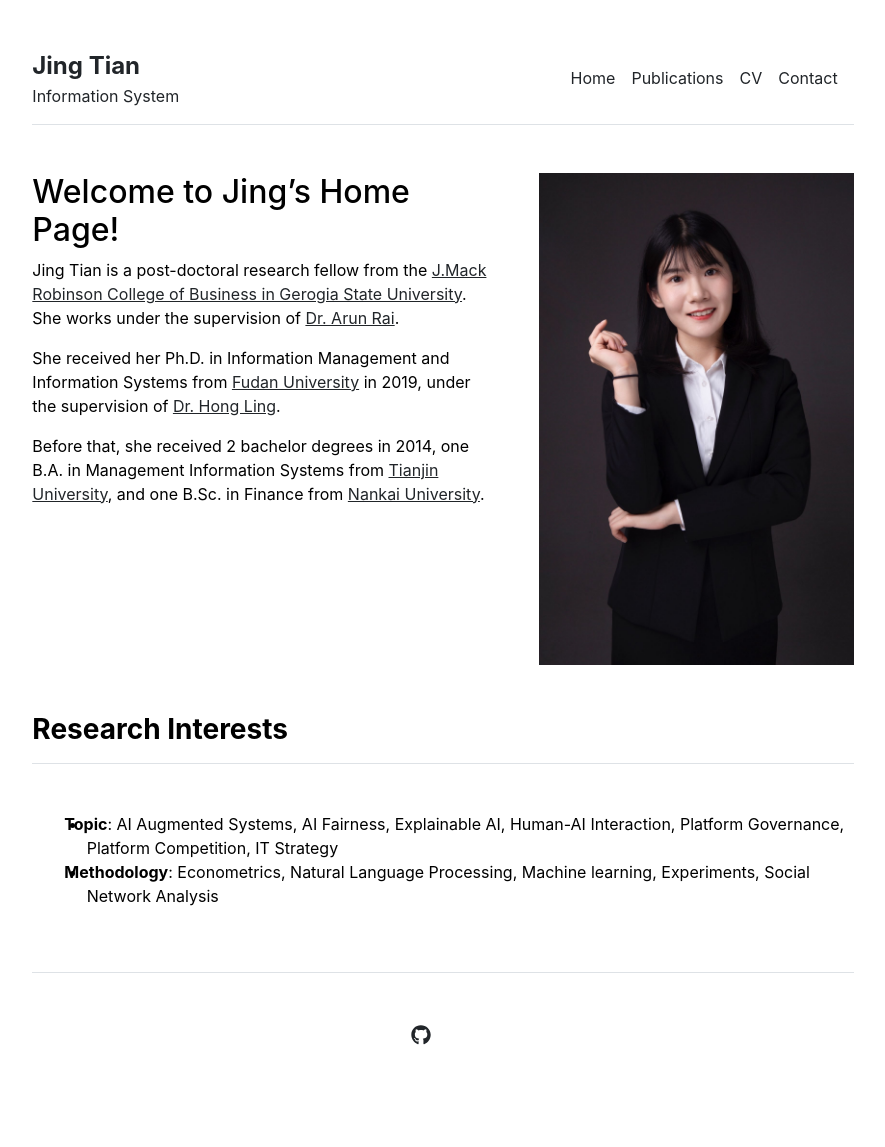
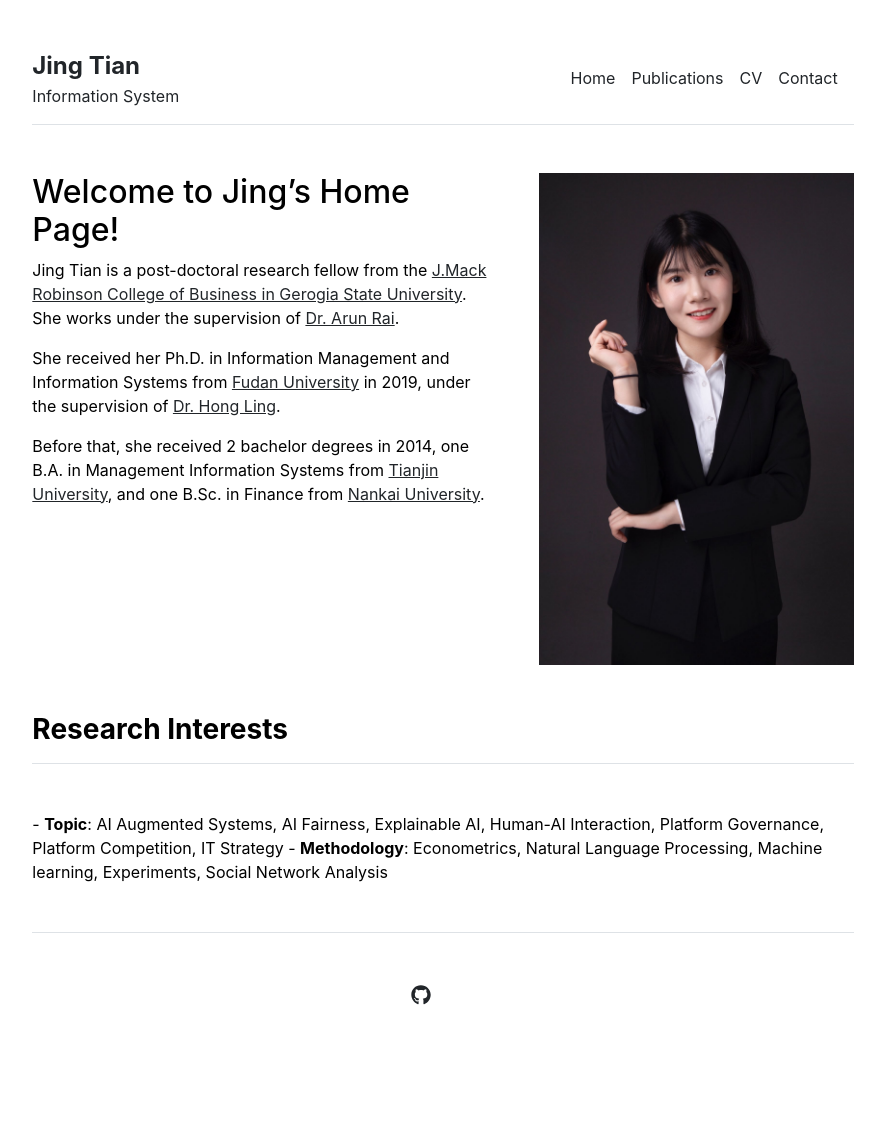
Before and after one commit to jingtianIS/jingtianIS.github.io, a Jekyll site: the page built from index.md, in a window 1280 px wide. Shown: the whole page, without its empty margins (197-1082 px from the left). Built offline with Jekyll 4.4.1, drawn with Linux system fonts in a browser that asks for light colours; after the commit the page ends 1107 px from its top, so only the background shows below that.

Commit message:
Update home.html

```diff
--- a/_layouts/home.html
+++ b/_layouts/home.html
@@ -15,13 +15,7 @@ layout: default
 <div class="row g-5 mb-5">
   <div class="col-md-12">
     <h3 class="fw-bold border-bottom pb-3 mb-5">Research Interests</h3>
-      <ul>
-        <li>
-          <b>Topic</b>: AI Augmented Systems, AI Fairness, Explainable AI, Human-AI Interaction, Platform Governance, Platform Competition, IT Strategy
-        </li>
-        <li>
-          <b>Methodology</b>: Econometrics, Natural Language Processing, Machine learning, Experiments, Social Network Analysis
-         </li>
-      </ul>
+      - <b>Topic</b>: AI Augmented Systems, AI Fairness, Explainable AI, Human-AI Interaction, Platform Governance, Platform Competition, IT Strategy
+      - <b>Methodology</b>: Econometrics, Natural Language Processing, Machine learning, Experiments, Social Network Analysis
   </div>
 </div>
```
